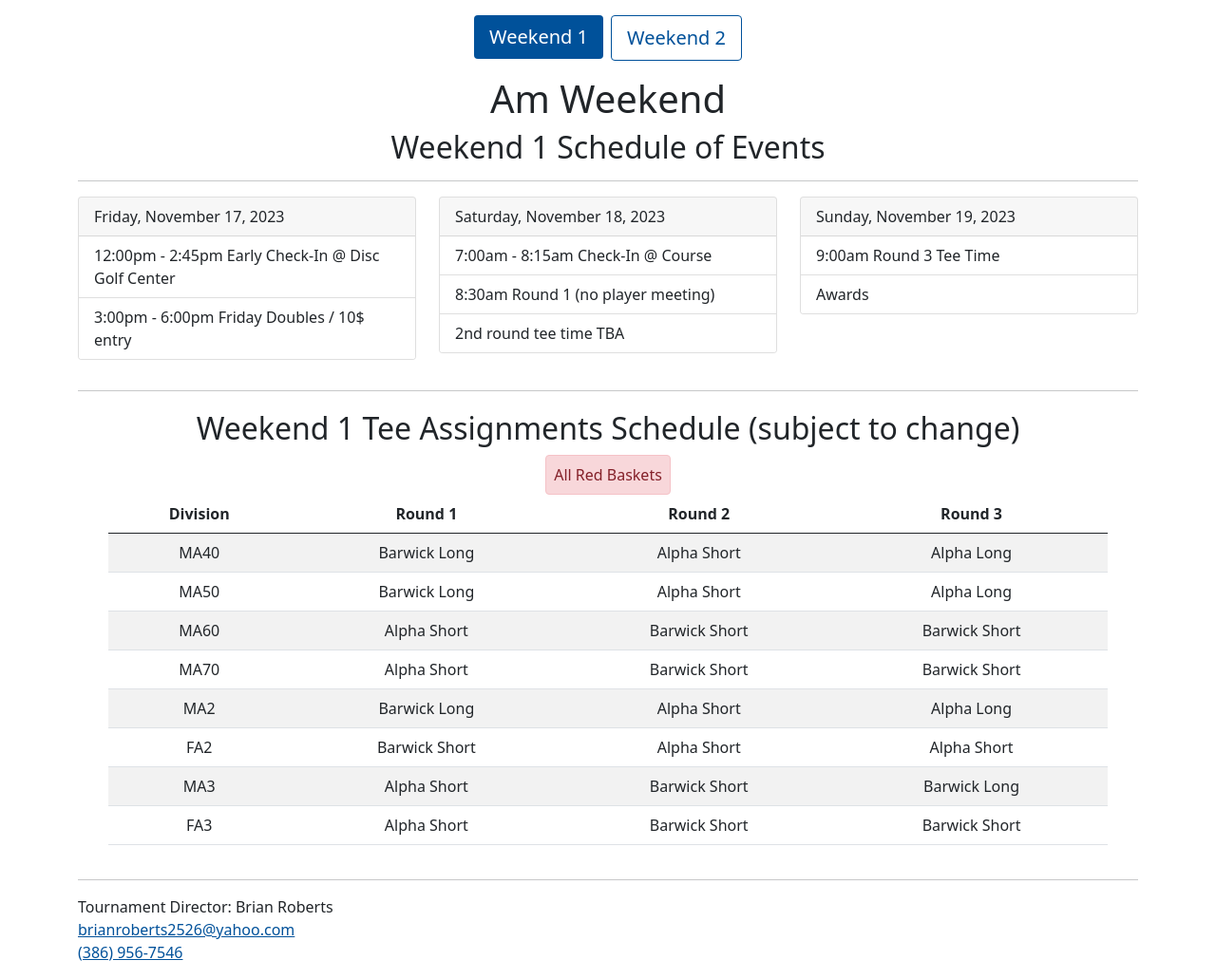
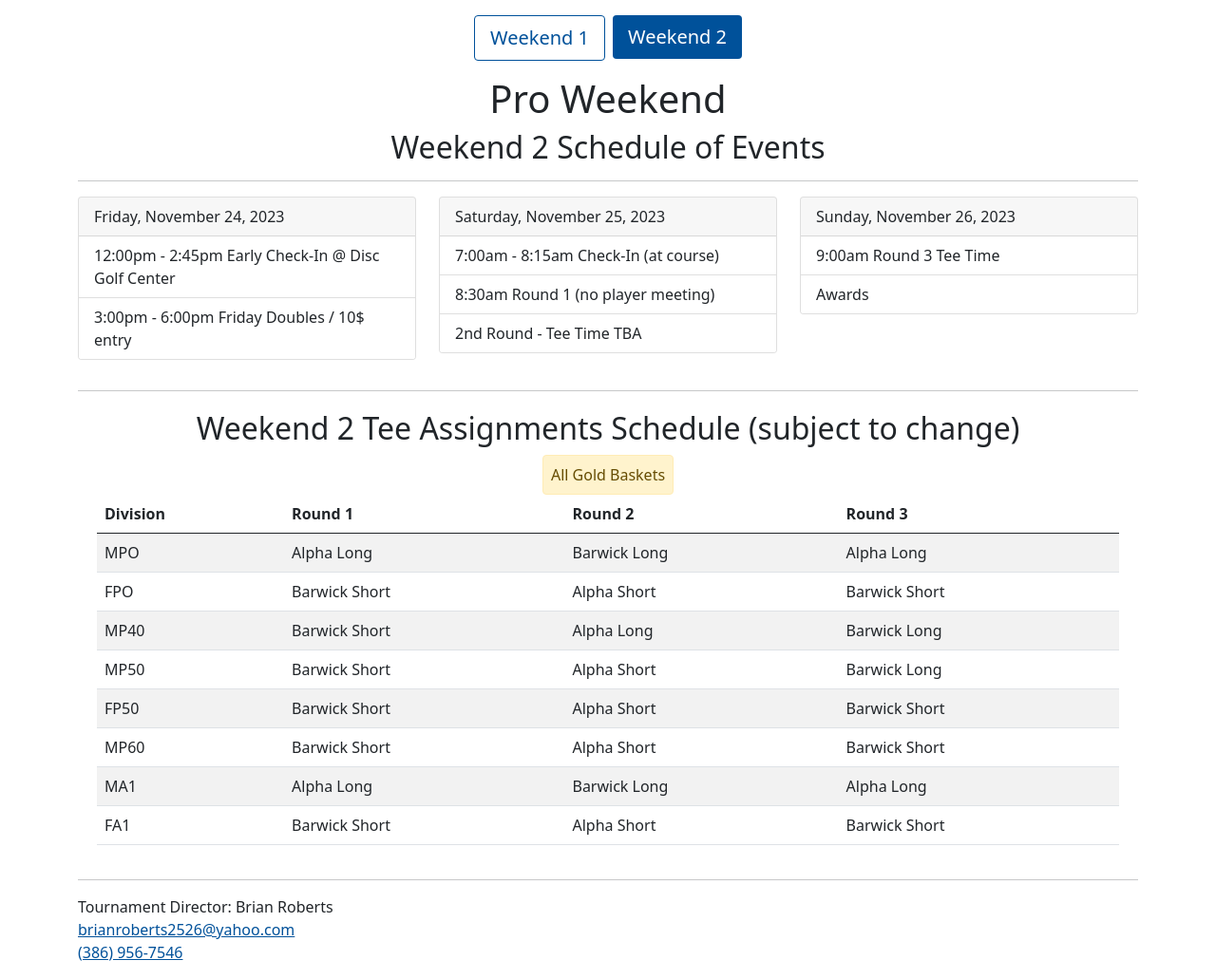
Before and after one commit to steve-kent/debary-open-php, a PHP site: page /schedule.php in a window 1280 px wide. Shown: the part 56-1087 px from the top of the page at 95% size. Run offline with PHP 8.4, Linux system fonts and the light colour scheme.

Commit message:
Defaulting to weekend 2 now

```diff
--- a/schedule.php
+++ b/schedule.php
@@ -11,14 +11,14 @@
     <div class="container">
         <ul class="nav nav-pills my-3 justify-content-center">
             <li class="nav-item">
-                <a class="nav-link active" data-bs-toggle="tab" data-bs-target="#weekend1" type="button">Weekend 1</a>
+                <a class="nav-link" data-bs-toggle="tab" data-bs-target="#weekend1" type="button">Weekend 1</a>
             </li>
             <li class="nav-item">
-                <a class="nav-link" data-bs-toggle="tab" data-bs-target="#weekend2" type="button">Weekend 2</a>
+                <a class="nav-link active" data-bs-toggle="tab" data-bs-target="#weekend2" type="button">Weekend 2</a>
             </li>
         </ul>
         <div class="tab-content" id="myTabContent">
-            <div class="tab-pane fade show active" id="weekend1">
+            <div class="tab-pane fade" id="weekend1">
                 <h1 class="text-center">Am Weekend</h1>
                 <h2 class="text-center">Weekend 1 Schedule of Events</h2>
                 <hr>
@@ -136,7 +136,7 @@
                     </div>
                 </div>
             </div>
-            <div class="tab-pane fade" id="weekend2">
+            <div class="tab-pane fade show active" id="weekend2">
                 <h1 class="text-center">Pro Weekend</h1>
                 <h2 class="text-center">Weekend 2 Schedule of Events</h2>
                 <hr>
```
Also changed, not shown: courses.php (+4 -4 lines).
